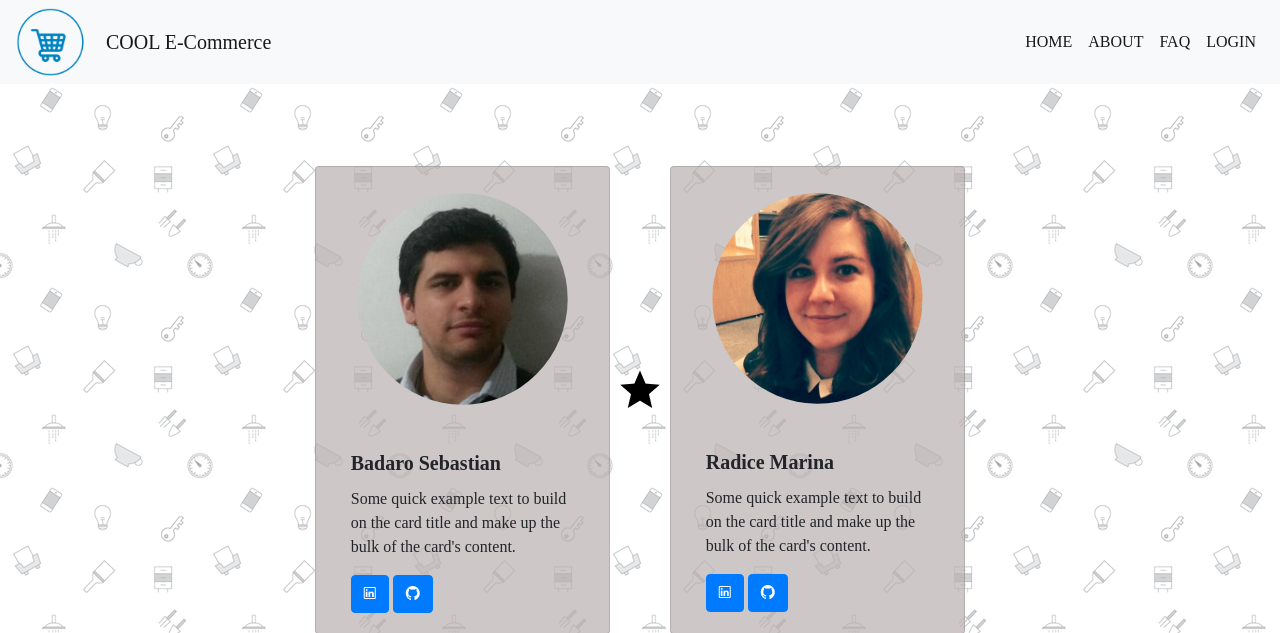
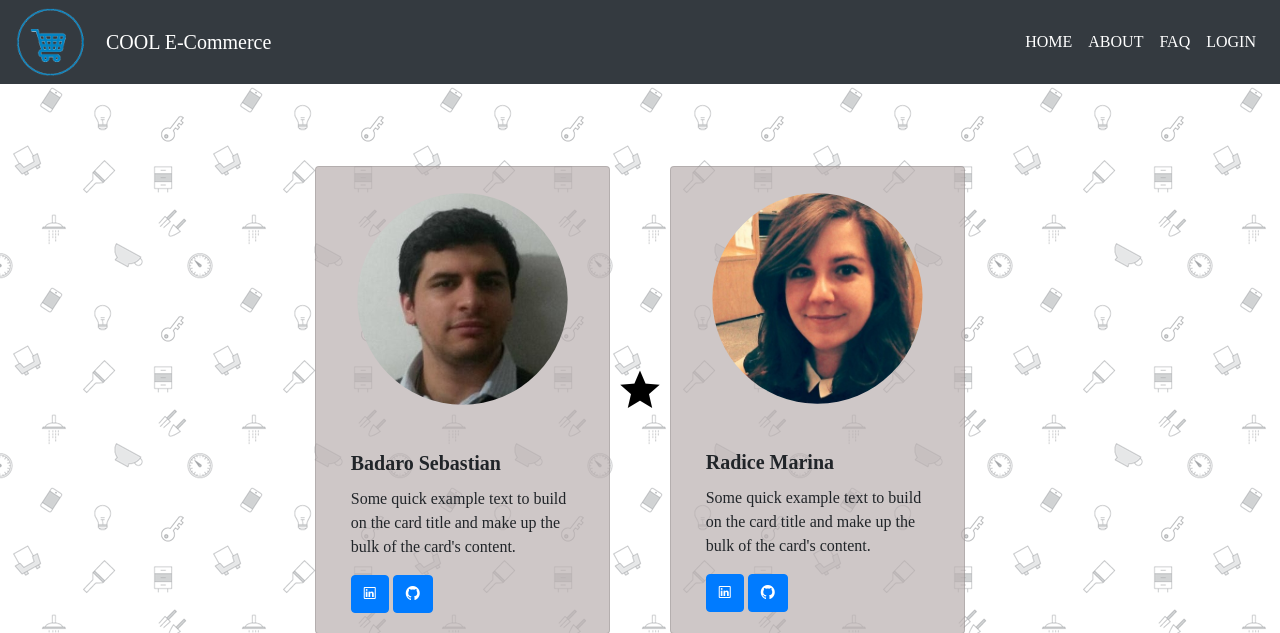
Before and after one commit to sebastianbadaro/InmobiliariaMaglietti, a PHP site: page /about.php in a window 1280 px wide. Shown: the top 633 px of the page. Run offline with PHP 8.4, Linux system fonts and the light colour scheme.

Commit message:
navbar color

```diff
--- a/html/about.php
+++ b/html/about.php
@@ -11,7 +11,7 @@
 
     <link rel="stylesheet" href="css/style.css">
 
-    <title></title>
+    <title>ABOUT</title>
   </head>
   <body>
 <?php include("nav.html") ?>
--- a/html/css/style.css
+++ b/html/css/style.css
@@ -104,6 +104,9 @@ background-image: url("../images/doodles.png");
 .nav-icon{
   color: black;
 }
+.navbar {
+  color: white;
+}
 
 
 .mision-section, .vision-section, .values-section{
--- a/html/index.php
+++ b/html/index.php
@@ -11,7 +11,7 @@
 
     <link rel="stylesheet" href="css/style.css">
 
-    <title></title>
+    <title>HOME</title>
   </head>
   <body>
 
--- a/html/login.php
+++ b/html/login.php
@@ -11,7 +11,7 @@
 
     <link rel="stylesheet" href="css/style.css">
 
-    <title>Login</title>
+    <title>LOGIN</title>
   </head>
   <body>
 
--- a/html/nav.html
+++ b/html/nav.html
@@ -1,4 +1,4 @@
-<nav class="navbar navbar-expand-md navbar-light bg-light my-navbar">
+<nav class="navbar navbar-expand-md navbar-dark bg-dark my-navbar">
 
     <img src="images/e-commerce.png" alt="COOL E-Commerce" class="icon-ecommerce">
       <a class="navbar-brand titulo" href="#">COOL E-Commerce</a>
@@ -10,16 +10,16 @@
     <div class="collapse navbar-collapse " id="navbarSupportedContent">
       <ul class="navbar-nav ml-auto">
         <li class="nav-item active">
-          <a class="nav-link" href="index.php">HOME <span class="sr-only">(current)</span></a>
+          <a class="nav-link" href="index.php">HOME <span class="sr-only"></span></a>
         </li>
         <li class="nav-item active">
-          <a class="nav-link" href="about.php">ABOUT<span class="sr-only ion-information-circled">(current)</span></a>
+          <a class="nav-link" href="about.php">ABOUT<span class="sr-only"></span></a>
         </li>
         <li class="nav-item active">
-          <a class="nav-link" href="faq.php">FAQ <span class="sr-only">(current)</span></a>
+          <a class="nav-link" href="faq.php">FAQ <span class="sr-only"></span></a>
         </li>
         <li class="nav-item active">
-          <a class="nav-link" href="login.php">LOGIN <span class="sr-only">(current)</span></a>
+          <a class="nav-link" href="login.php">LOGIN <span class="sr-only"></span></a>
         </li>
       </ul>
 
--- a/html/registro.php
+++ b/html/registro.php
@@ -11,7 +11,7 @@
 
     <link rel="stylesheet" href="css/style.css">
 
-    <title>Register</title>
+    <title>REGISTER</title>
   </head>
   <body>
 
```
